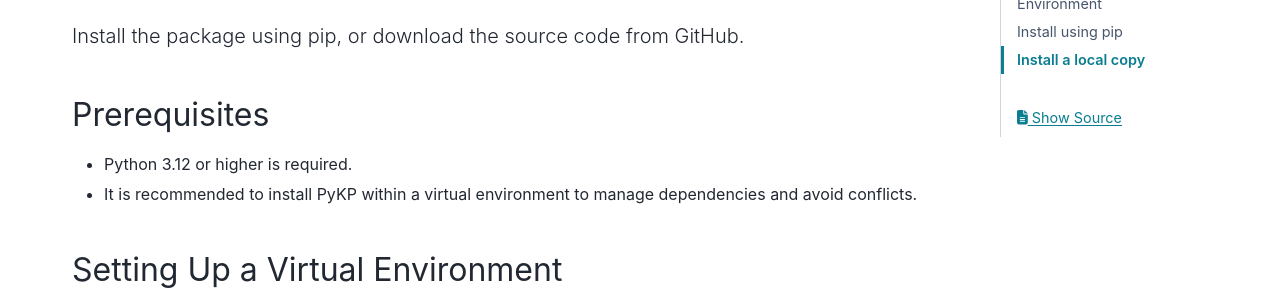
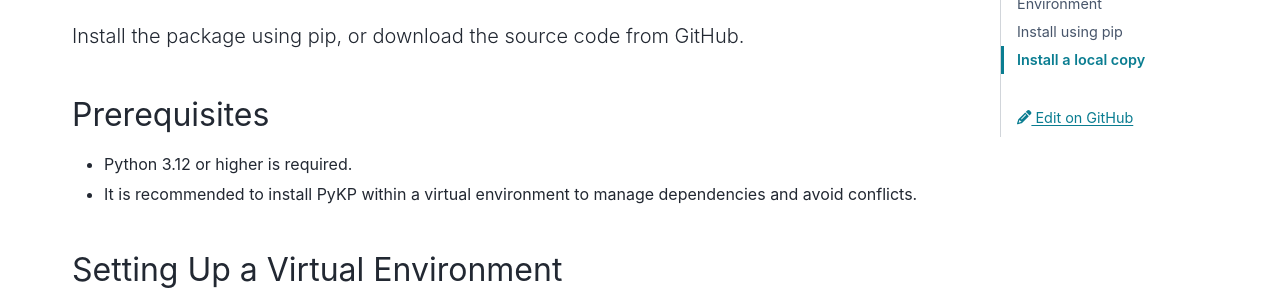
Before and after one commit to HRSAndrabi/pykp, a Sphinx documentation site: the page built from docs/source/installation/index.rst, in a window 1280 px wide. Shown: the part 189-489 px from the top of the page. Built offline with Sphinx 7.4.7 and the PyData theme 0.15.4, drawn with Linux system fonts in a browser that asks for light colours; some of the changed lines change nothing that is shown.

Commit message:
docs: add 'edit page' button.

```diff
--- /dev/null
+++ b/docs/source/_templates/edit-this-page.html
@@ -0,0 +1,12 @@
+{% if sourcename is defined and theme_use_edit_page_button and
+page_source_suffix %} {% set src = sourcename.split('.') %}
+<div class="tocsection editthispage">
+  <a href="{{ to_main(get_edit_provider_and_url()[1]) }}">
+    <i class="fa-solid fa-pencil"></i>
+    {% set provider = get_edit_provider_and_url()[0] %} {% block
+    edit_this_page_text %} {% if provider %} {% trans provider=provider %}Edit
+    on {{ provider }}{% endtrans %} {% else %} {% trans %}Edit{% endtrans %} {%
+    endif %} {% endblock %}
+  </a>
+</div>
+{% endif %}
--- a/docs/source/conf.py
+++ b/docs/source/conf.py
@@ -1,5 +1,7 @@
 from sphinxawesome_theme import ThemeOptions
 from sphinxawesome_theme.postprocess import Icons
+from sphinx.application import Sphinx
+from typing import Dict, Any
 import sys, os
 
 
@@ -55,6 +57,12 @@ html_js_files = ["pypi-icon.js"]
 html_theme = "pydata_sphinx_theme"
 html_permalinks_icon = Icons.permalinks_icon
 html_static_path = ["_static"]
+html_context = {
+    "github_user": "HRSAndrabi",
+    "github_repo": "pykp",
+    "github_version": "main",
+    "doc_path": "docs/source",
+}
 
 
 html_sidebars = {
@@ -70,6 +78,11 @@ html_theme_options = {
   	# "github_url": "https://github.com/HRSAndrabi/pykp",
   	"footer_start": ["copyright"],
   	"footer_end": [],
+	"use_edit_page_button": True,
+	"secondary_sidebar_items": {
+        "**/*": ["page-toc", "edit-this-page"],
+        "**/generated/*": ["page-toc"],
+    },
 	"logo": {
 		"image_light": "_static/logo-light.svg",
 		"image_dark": "_static/logo-dark.svg",
@@ -87,3 +100,44 @@ html_theme_options = {
         },
     ],
 }
+
+def setup_to_main(
+    app: Sphinx, pagename: str, templatename: str, context, doctree
+) -> None:
+    """
+    Add a function that jinja can access for returning an "edit this page" link
+    pointing to `main`.
+    """
+
+    def to_main(link: str) -> str:
+        """
+        Transform "edit on github" links and make sure they always point to the
+        main branch.
+
+        Args:
+            link: the link to the github edit interface
+
+        Returns:
+            the link to the tip of the main branch for the same file
+        """
+        links = link.split("/")
+        idx = links.index("edit")
+        return "/".join(links[: idx + 1]) + "/main/" + "/".join(links[idx + 2 :])
+
+    context["to_main"] = to_main
+
+
+def setup(app: Sphinx) -> Dict[str, Any]:
+    """Add custom configuration to sphinx app.
+
+    Args:
+        app: the Sphinx application
+    Returns:
+        the 2 parallel parameters set to ``True``.
+    """
+    app.connect("html-page-context", setup_to_main)
+
+    return {
+        "parallel_read_safe": True,
+        "parallel_write_safe": True,
+    }
```
